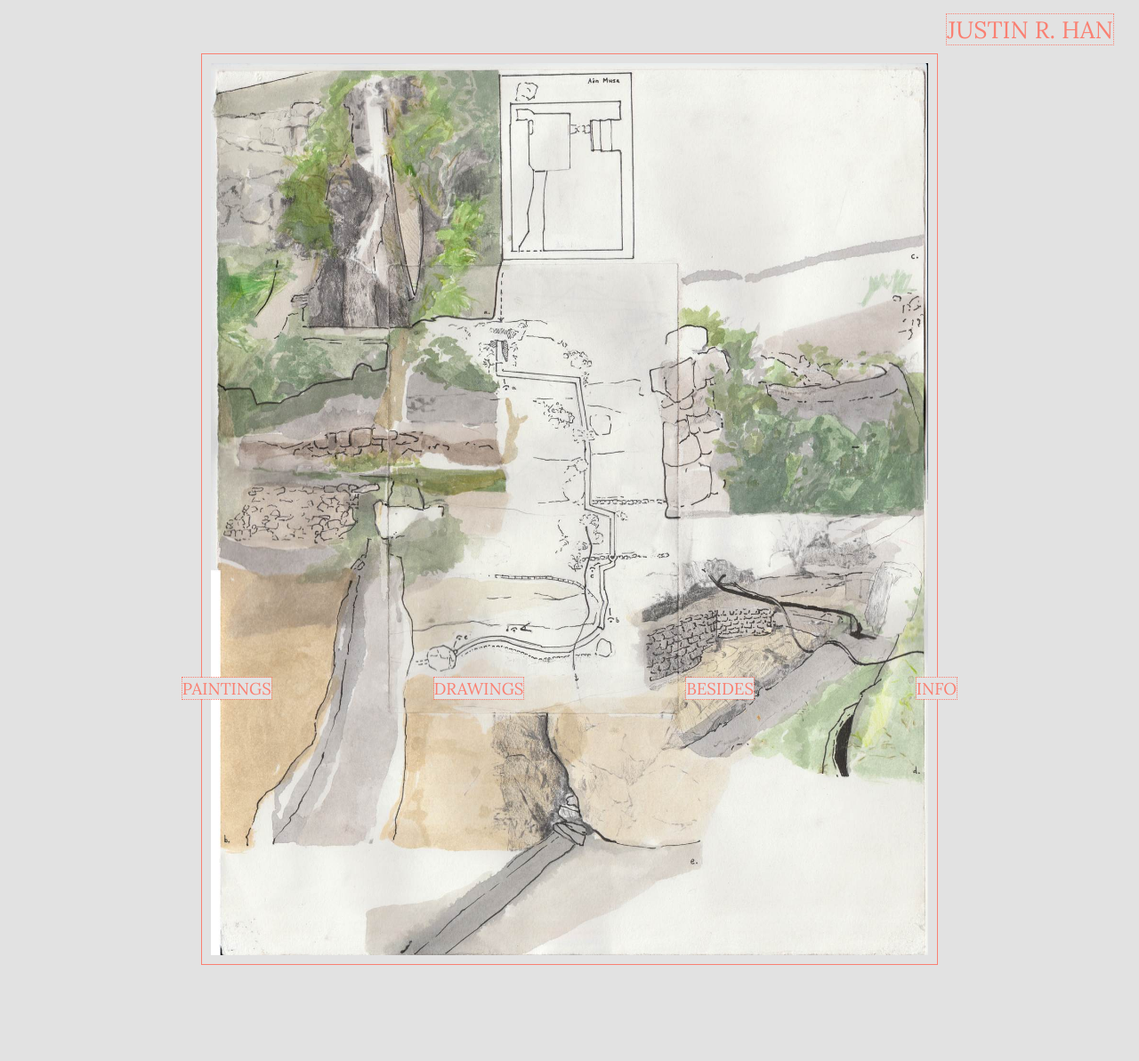
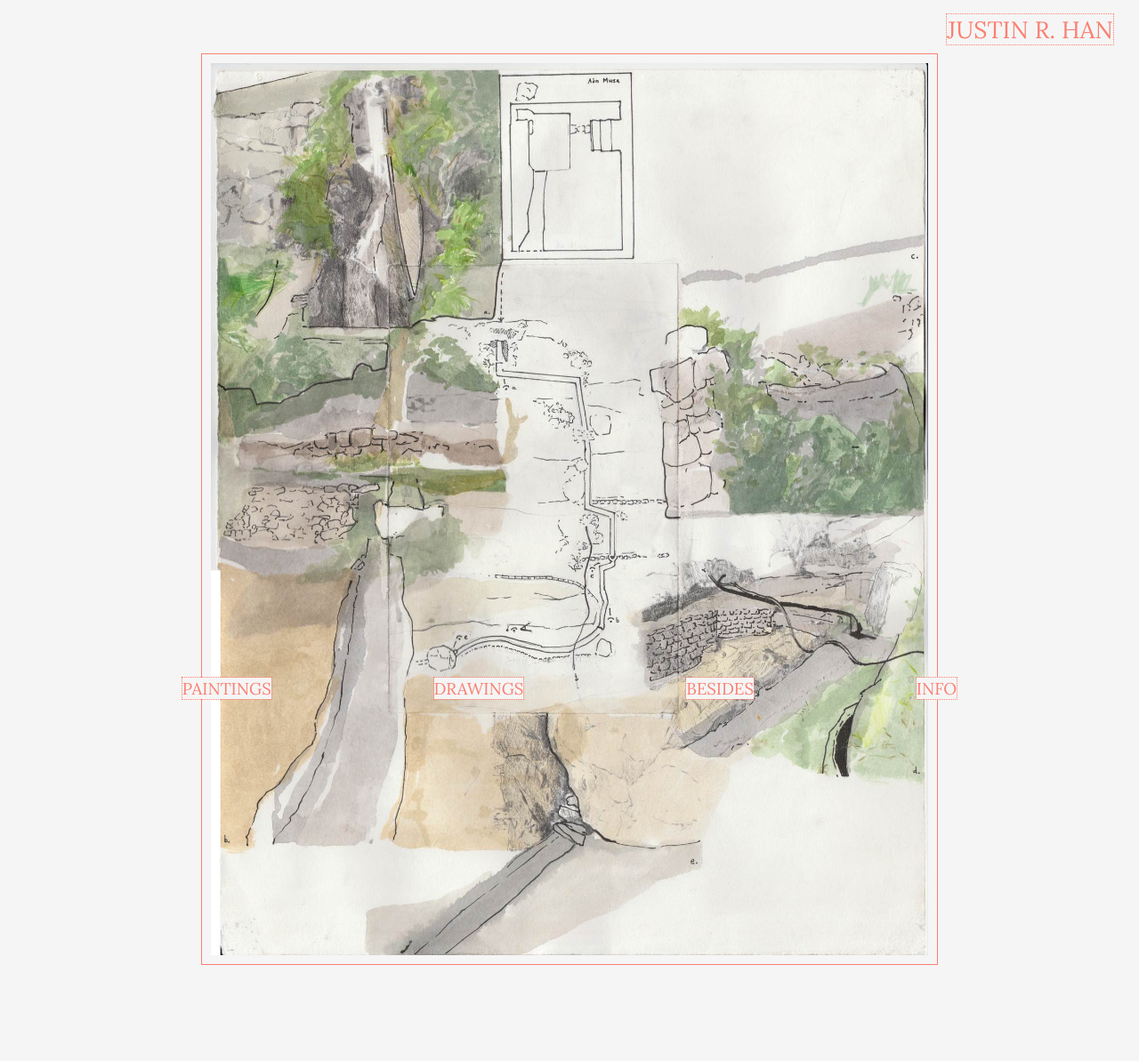
Before and after one commit to justinrhan/justinrhan.github.io, a PHP site: page / in a window 1280 px wide. Shown: the whole page at 89% size. Run offline with PHP 8.4, Linux system fonts and the light colour scheme.

Commit message:
updated background colors
above

```diff
--- a/drawings.css
+++ b/drawings.css
@@ -13,7 +13,7 @@
 }
 
 *:not(ul):not(.hover-image){
-  background-color: #e2e2e2;
+  background-color: #f5f5f5;
   cursor: crosshair;
 }
 
--- a/index.css
+++ b/index.css
@@ -7,7 +7,7 @@
 }
 
 *:not(ul):not(.hover-image){
-  background-color: #e2e2e2;
+  background-color: #f5f5f5;
   cursor: crosshair;
 }
 
--- a/paintings.css
+++ b/paintings.css
@@ -13,7 +13,7 @@
 }
 
 *:not(ul):not(.hover-image){
-  background-color: #e2e2e2;
+  background-color: #f5f5f5;
   cursor: crosshair;
 }
 
```
